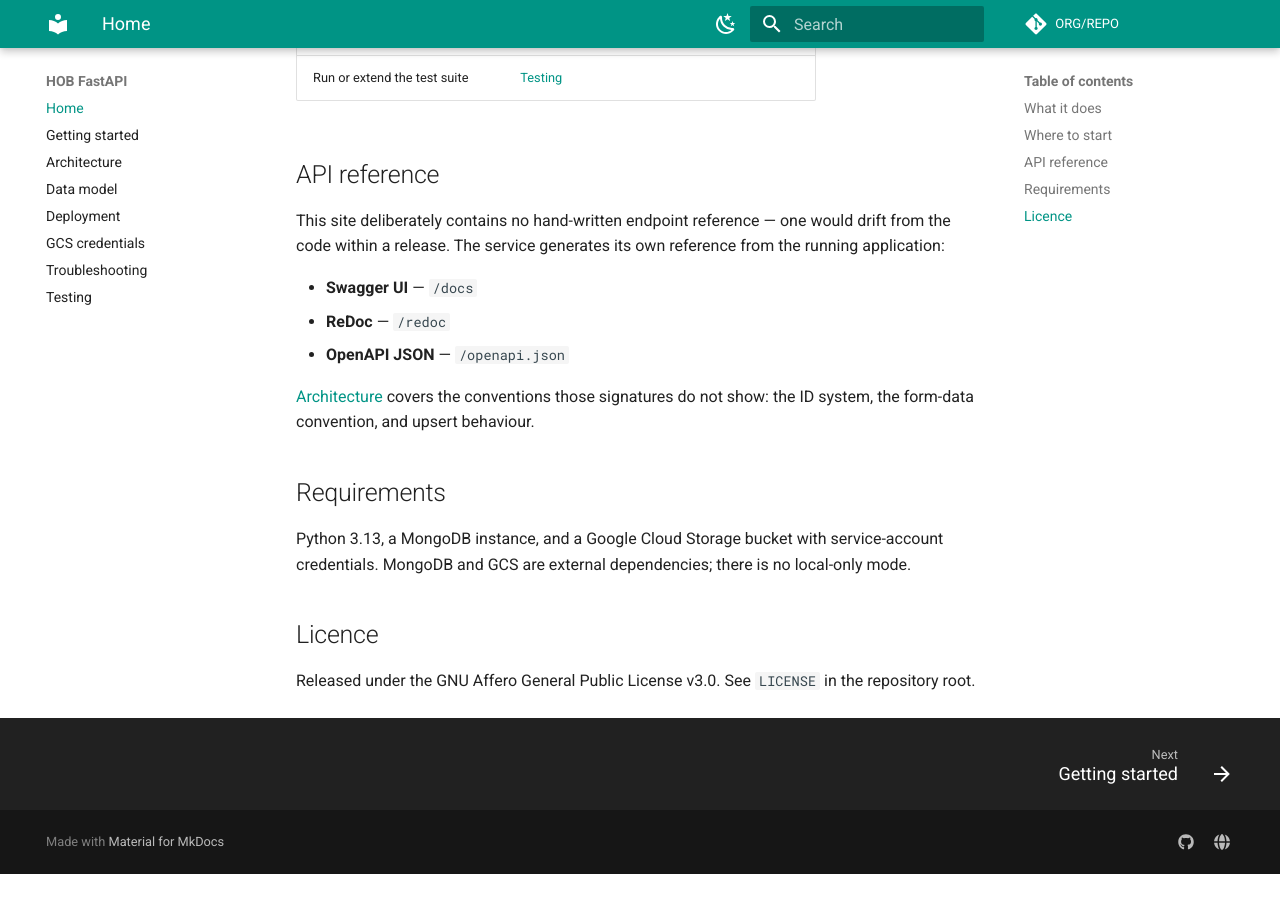
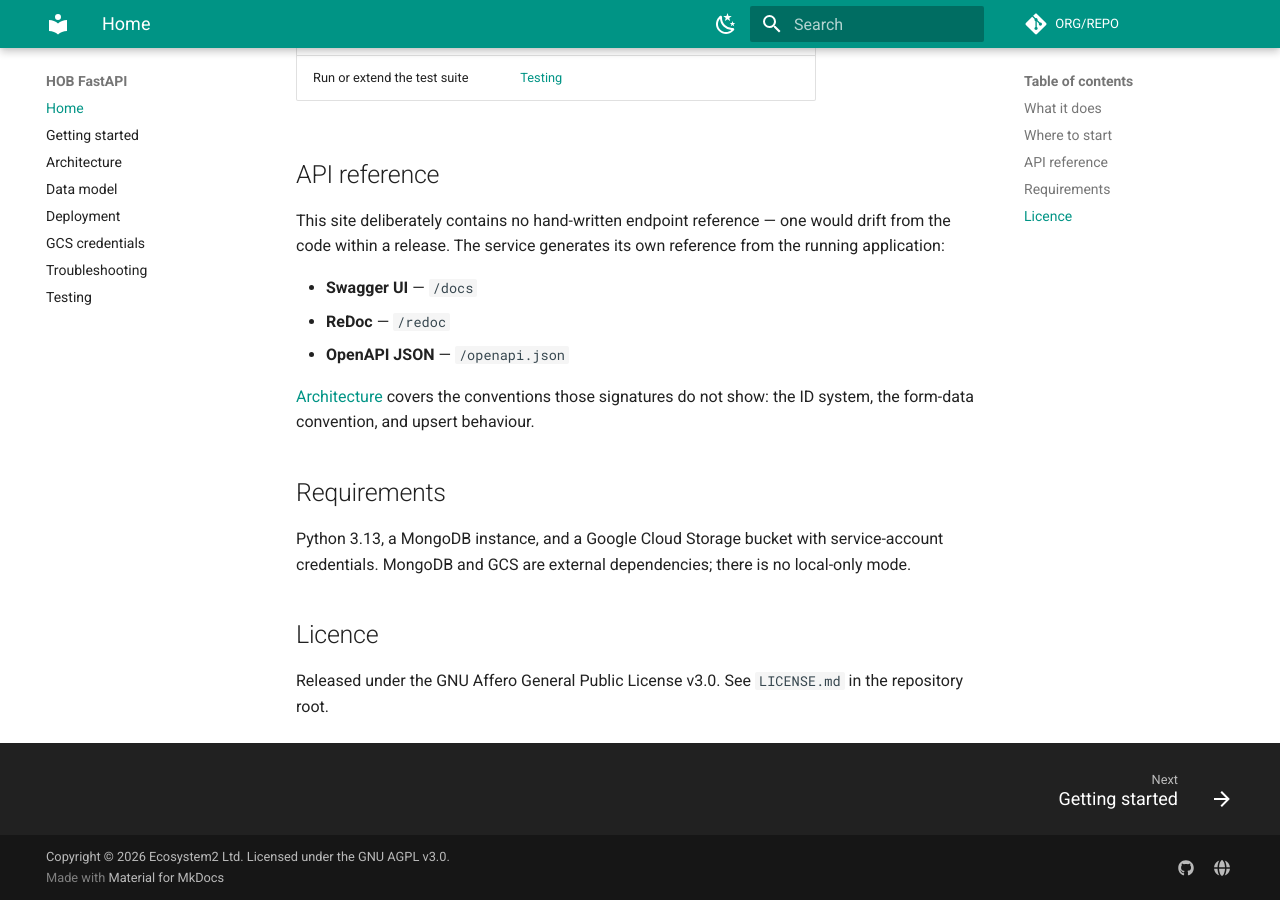
Before and after one commit to Ecosystem-2/e2-Protocol-FastAPI-CesiumJS-Raster, an MkDocs documentation site: the page built from docs/index.md, in a window 1280 px wide and 900 px high, scrolled down 1041 px. Built offline with MkDocs 1.6.1 and Material for MkDocs 9.7.7, drawn with Linux system fonts in a browser that asks for light colours; comment, search, counter and statistics services are not loaded; before the commit the page ends 1915 px from its top, so only the background shows below that.

Commit message:
Point the docs at LICENSE.md and add a site copyright

```diff
--- a/docs/index.md
+++ b/docs/index.md
@@ -50,5 +50,5 @@ credentials. MongoDB and GCS are external dependencies; there is no local-only m
 
 ## Licence
 
-Released under the GNU Affero General Public License v3.0. See `LICENSE` in the repository
-root.
+Released under the GNU Affero General Public License v3.0. See `LICENSE.md` in the
+repository root.
--- a/mkdocs.yml
+++ b/mkdocs.yml
@@ -3,6 +3,7 @@ site_description: >-
   Climate-data microservice for the Heart of Borneo project. Ingests GeoTIFF climate-index
   rasters and serves them as map tiles, zonal statistics and CZML documents for CesiumJS.
 site_author: Ecosystem2
+copyright: Copyright &copy; 2026 Ecosystem2 Ltd. Licensed under the GNU AGPL v3.0.
 
 # Confirm this matches the project slug once the Read the Docs project is created.
 site_url: https://hob-fastapi.readthedocs.io/
```
